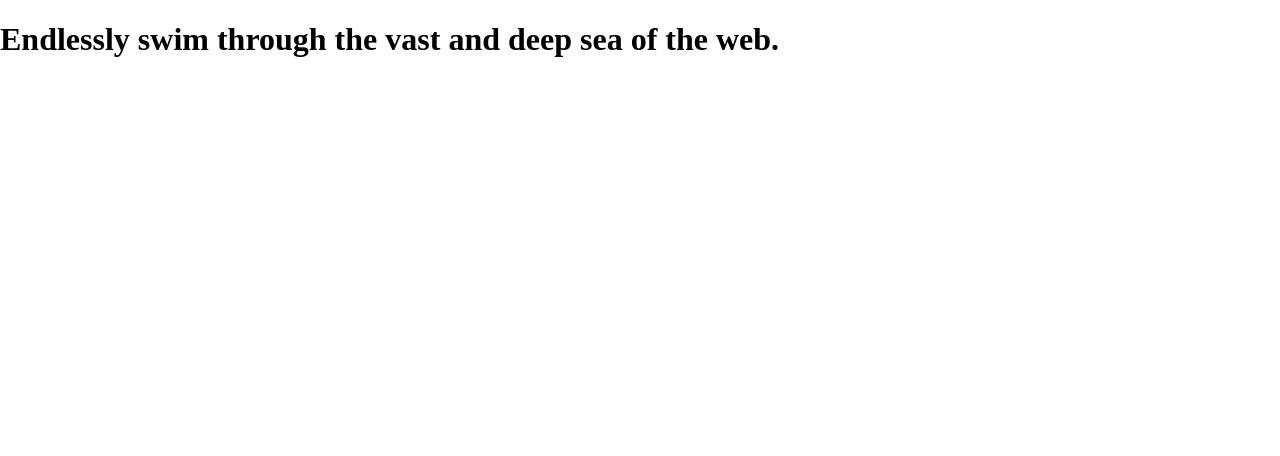
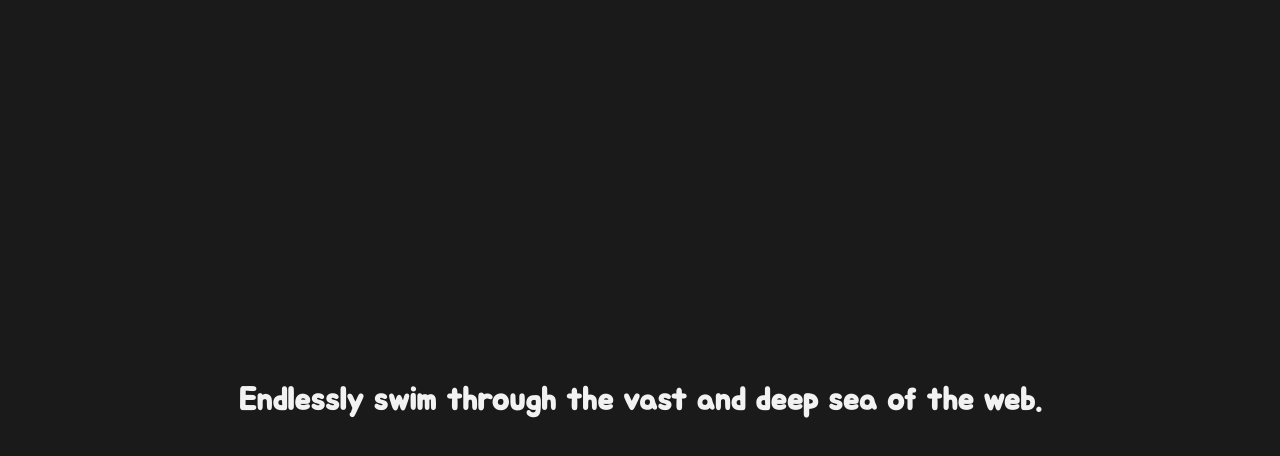
Before and after one commit to wlals4264/bluemin-portfolio, a Next.js app: page / in a window 1280 px wide. Shown: the top 456 px of the page. Built offline with nearby package versions, Linux system fonts and the light colour scheme.

Commit message:
style: 초기 아이디어 스타일 적용

```diff
--- a/src/styles/globals.scss
+++ b/src/styles/globals.scss
@@ -2,19 +2,19 @@ body {
   margin: 0;
 }
 
-// .landing-container {
-//   width: 100dvw;
-//   height: 100dvh;
-//   background-color: #1a1a1a;
-// }
+.landing-container {
+  width: 100dvw;
+  height: 100dvh;
+  background-color: #1a1a1a;
+}
 
-// .slogan {
-//   font-size: 1rem;
-//   font-family: var(--font-jua);
-//   width: 100%;
-//   height: 100%;
-//   display: flex;
-//   justify-content: center;
-//   align-items: center;
-//   color: #f2f2f2;
-// }
+.slogan {
+  font-size: 1rem;
+  font-family: var(--font-jua);
+  width: 100%;
+  height: 100%;
+  display: flex;
+  justify-content: center;
+  align-items: center;
+  color: #f2f2f2;
+}
```
